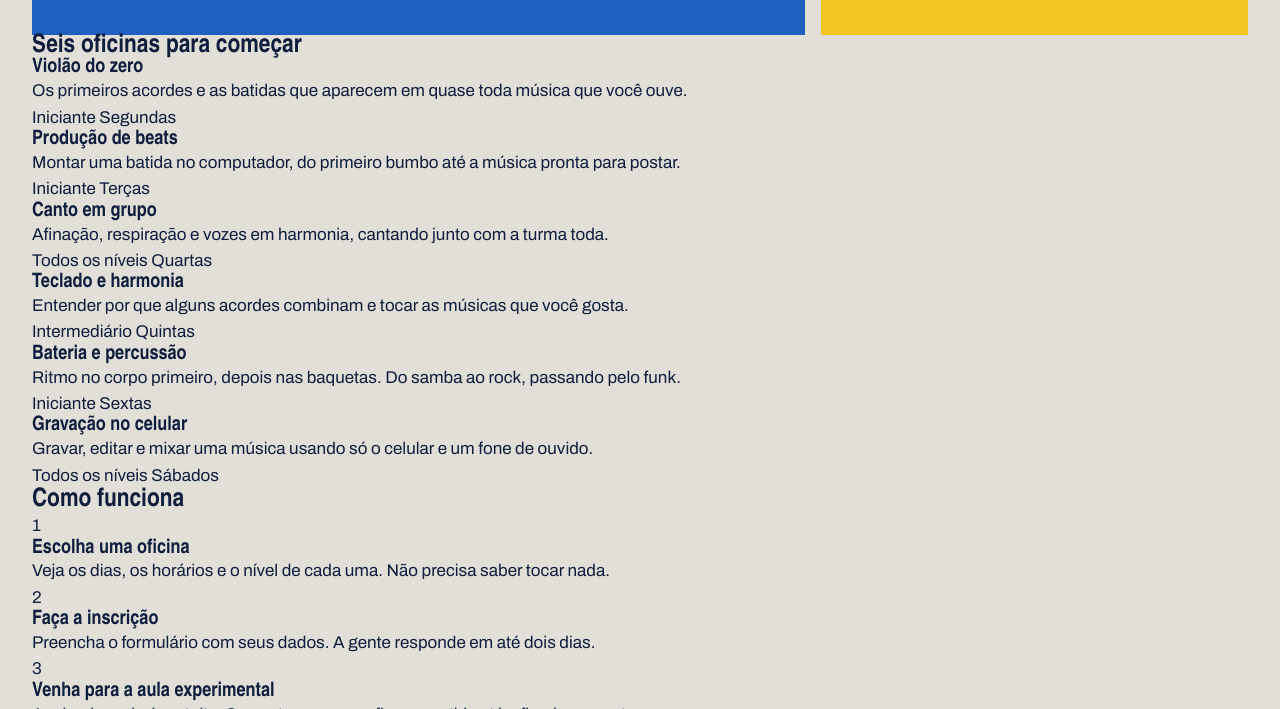
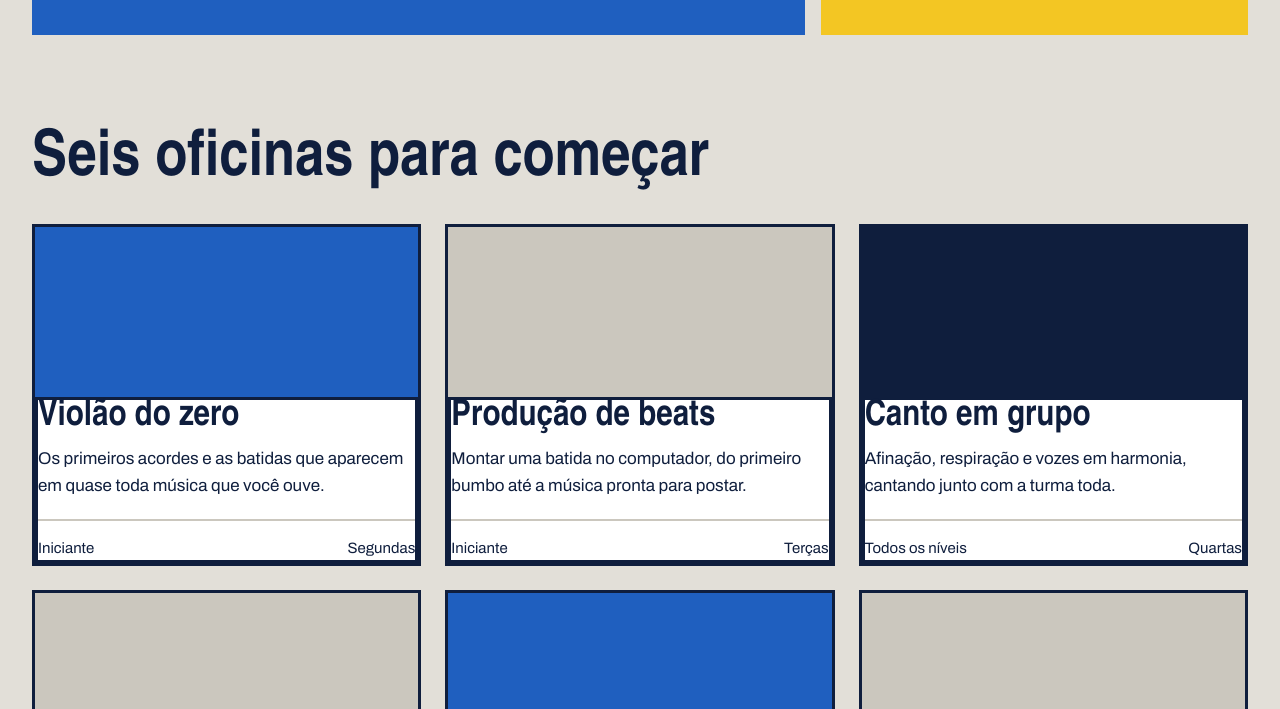
Before and after one commit to fernandrs-julia/laje_sonora, a plain HTML site: page index.html in a window 1280 px wide. Shown: the part 671-1380 px from the top of the page. Drawn offline with Linux system fonts and the light colour scheme; a web font is replaced by a local one.

Commit message:
Cards das oficinas

```diff
--- a/style.css
+++ b/style.css
@@ -123,3 +123,59 @@ h1, h2, h3{
 .botao:hover{
     background-color: var(--caixa-dagua);
 }
+
+.secao {
+    margin-top: 96px;
+}
+.titulo-secao {
+    font-size: 64px;
+    margin-bottom: 32px;
+}
+.cards {
+    display: flex;
+    flex-wrap: wrap;
+    gap: 24px;
+}
+.card {
+    background-color: var(--branco);
+    border: 3px solid var(--tinta);
+    flex: 1 1 340px;
+}
+.card .foto{
+    height: 170px;
+}
+.foto{
+    background-color: var(--concreto-escuro);
+}
+
+.foto-azul {
+    background-color: var(--caixa-dagua);
+}
+
+.foto-amarela{
+    background-color: var(--fita);
+}
+
+.foto-tinta{
+    background-color: var(--tinta);
+}
+
+.card-texto{
+    padding: 24px;
+}
+
+.card h3{
+    font-size: 36px;
+    margin-bottom: 12px;
+}
+
+.card-info {
+    margin-top: 20px;
+    padding-top: 16px;
+    border-top: 2px solid var(--concreto-escuro);
+    font-weight: 600px ;
+    font-size: 15px;
+    display: flex;
+    justify-content: space-between;
+    align-items: center;
+}
```
